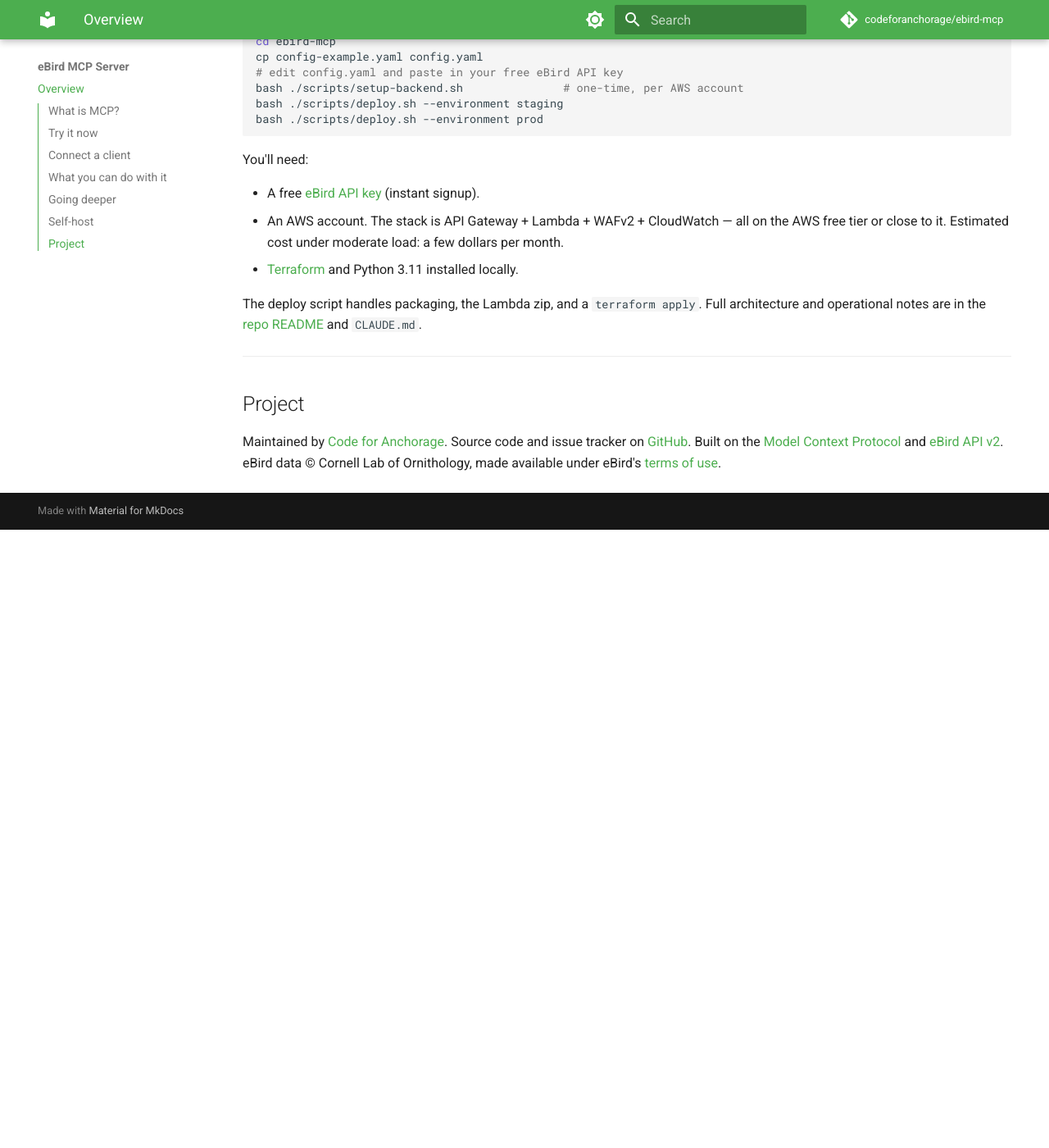
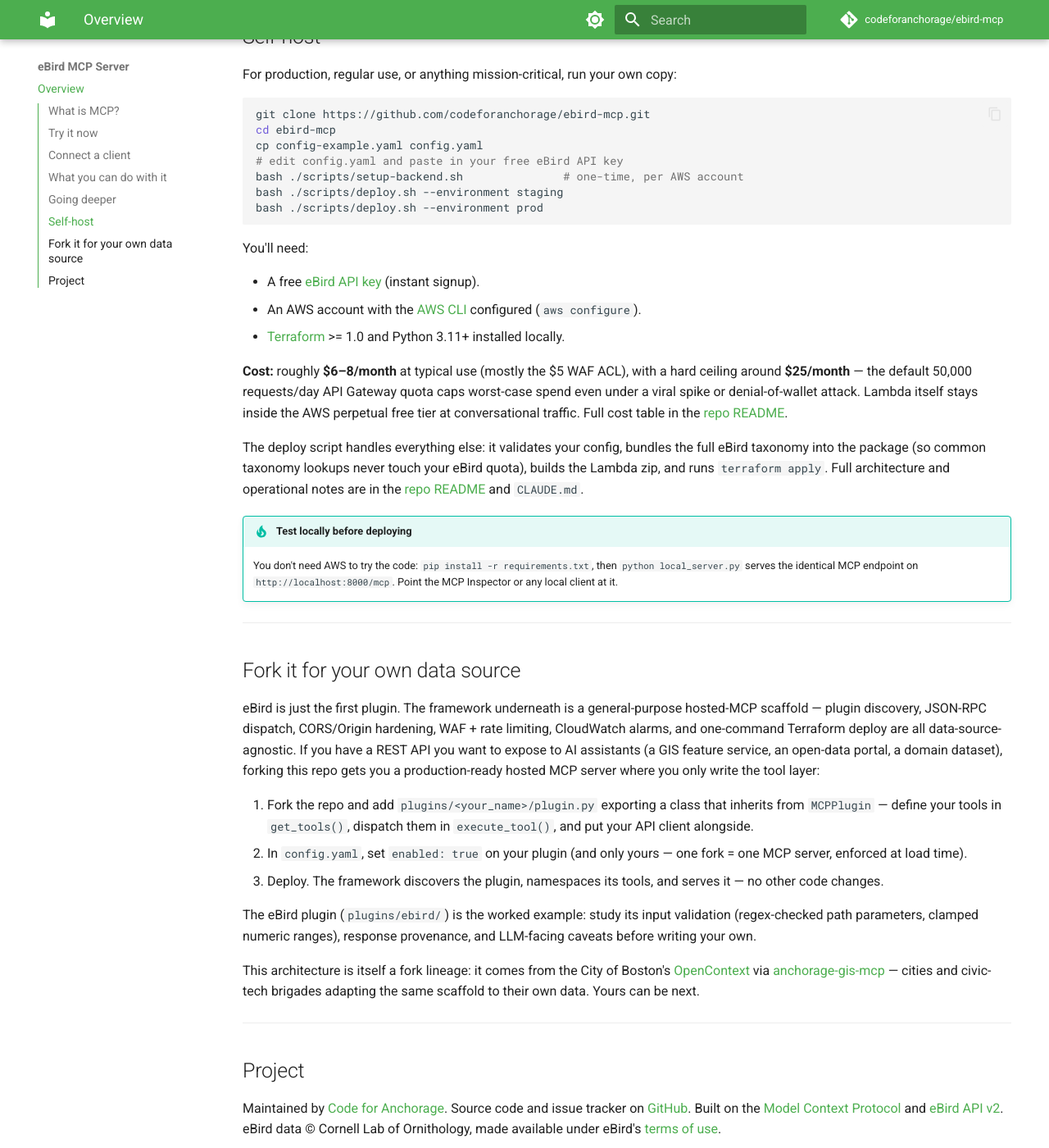
Before and after one commit to codeforanchorage/ebird-mcp, an MkDocs documentation site: the page built from docs/index.md, in a window 1280 px wide and 1400 px high, scrolled down 3988 px. Shown: the whole window at 82% size. Built offline with MkDocs 1.6.1 and Material for MkDocs 9.7.7, drawn with Linux system fonts in a browser that asks for light colours; comment, search, counter and statistics services are not loaded; before the commit the page ends 4634 px from its top, so only the background shows below that; some of the changed text lies outside the part shown.

Commit message:
docs site: address the fork-and-self-host audience
- New 'Fork it for your own data source' section: the framework is a
  general-purpose hosted-MCP scaffold; three steps to swap in your own
  plugin, with the eBird plugin as the worked example and the
  OpenContext -> anchorage-gis-mcp lineage called out.
- Self-host: add the AWS CLI prerequisite, real cost numbers with the
  $25/month hard ceiling, the taxonomy-bundle deploy step, and a
  local_server.py try-it-locally tip.
- Note that clients display tools with the ebird__ prefix.
- Project footer: thank the City of Boston (Santi Garces, Srihari
  Raman) and Ciara Adkins, matching the repo README credits.

Co-Authored-By: Claude Fable 5 <noreply@anthropic.com>

```diff
--- a/docs/index.md
+++ b/docs/index.md
@@ -226,6 +226,9 @@ The server exposes the same tool surface as the JS reference `ebird-mcp-server`,
 | `get_taxonomy` | eBird species codes, scientific and common names, taxonomy |
 | `get_taxonomy_forms` | Subspecies and form codes for a species |
 
+!!! note "Tool names in your client"
+    Clients show these tools with an `ebird__` prefix (e.g. `ebird__get_recent_observations`) — the server namespaces every tool by plugin automatically.
+
 Every response includes the upstream eBird URL it came from, the parameters sent, and a UTC retrieved-at timestamp — so your AI can attribute the data and you can verify it.
 
 The server also adds civic-AI safety caveats: it flags single-observer claims, absence-of-evidence patterns (eBird is opt-in, "no records" usually means "no birders looked"), region-deduped result misuse, notable-is-local rarity, and taxonomic ambiguity for hybrids and subspecies. These exist because LLMs answering questions about wildlife data are prone to over-confident pattern claims from sparse data.
@@ -267,13 +270,34 @@ bash ./scripts/deploy.sh --environment prod
 You'll need:
 
 - A free [eBird API key](https://ebird.org/api/keygen) (instant signup).
-- An AWS account. The stack is API Gateway + Lambda + WAFv2 + CloudWatch — all on the AWS free tier or close to it. Estimated cost under moderate load: a few dollars per month.
-- [Terraform](https://www.terraform.io/downloads) and Python 3.11 installed locally.
+- An AWS account with the [AWS CLI](https://aws.amazon.com/cli/) configured (`aws configure`).
+- [Terraform](https://www.terraform.io/downloads) >= 1.0 and Python 3.11+ installed locally.
 
-The deploy script handles packaging, the Lambda zip, and a `terraform apply`. Full architecture and operational notes are in the [repo README](https://github.com/codeforanchorage/ebird-mcp) and `CLAUDE.md`.
+**Cost:** roughly **$6–8/month** at typical use (mostly the $5 WAF ACL), with a hard ceiling around **$25/month** — the default 50,000 requests/day API Gateway quota caps worst-case spend even under a viral spike or denial-of-wallet attack. Lambda itself stays inside the AWS perpetual free tier at conversational traffic. Full cost table in the [repo README](https://github.com/codeforanchorage/ebird-mcp#cost).
+
+The deploy script handles everything else: it validates your config, bundles the full eBird taxonomy into the package (so common taxonomy lookups never touch your eBird quota), builds the Lambda zip, and runs `terraform apply`. Full architecture and operational notes are in the [repo README](https://github.com/codeforanchorage/ebird-mcp) and `CLAUDE.md`.
+
+!!! tip "Test locally before deploying"
+    You don't need AWS to try the code: `pip install -r requirements.txt`, then `python local_server.py` serves the identical MCP endpoint on `http://localhost:8000/mcp`. Point the MCP Inspector or any local client at it.
+
+---
+
+## Fork it for your own data source
+
+eBird is just the first plugin. The framework underneath is a general-purpose hosted-MCP scaffold — plugin discovery, JSON-RPC dispatch, CORS/Origin hardening, WAF + rate limiting, CloudWatch alarms, and one-command Terraform deploy are all data-source-agnostic. If you have a REST API you want to expose to AI assistants (a GIS feature service, an open-data portal, a domain dataset), forking this repo gets you a production-ready hosted MCP server where you only write the tool layer:
+
+1. Fork the repo and add `plugins/<your_name>/plugin.py` exporting a class that inherits from `MCPPlugin` — define your tools in `get_tools()`, dispatch them in `execute_tool()`, and put your API client alongside.
+2. In `config.yaml`, set `enabled: true` on your plugin (and only yours — one fork = one MCP server, enforced at load time).
+3. Deploy. The framework discovers the plugin, namespaces its tools, and serves it — no other code changes.
+
+The eBird plugin (`plugins/ebird/`) is the worked example: study its input validation (regex-checked path parameters, clamped numeric ranges), response provenance, and LLM-facing caveats before writing your own.
+
+This architecture is itself a fork lineage: it comes from the City of Boston's [OpenContext](https://github.com/CityOfBoston/OpenContext) via [anchorage-gis-mcp](https://github.com/codeforanchorage/anchorage-gis-mcp) — cities and civic-tech brigades adapting the same scaffold to their own data. Yours can be next.
 
 ---
 
 ## Project
 
 Maintained by [Code for Anchorage](https://codeforanchorage.org). Source code and issue tracker on [GitHub](https://github.com/codeforanchorage/ebird-mcp). Built on the [Model Context Protocol](https://modelcontextprotocol.io) and [eBird API v2](https://documenter.getpostman.com/view/664302/S1ENwy59). eBird data © Cornell Lab of Ornithology, made available under eBird's [terms of use](https://www.birds.cornell.edu/home/ebird-data-access-terms-of-use/).
+
+With thanks to the **City of Boston** — CIO **Santi Garces** and OpenContext author **Srihari Raman** — whose [OpenContext](https://github.com/CityOfBoston/OpenContext) project pioneered the plugin architecture this server is built on, and to **Ciara Adkins**, whose [moonbirdai/ebird-mcp-server](https://github.com/moonbirdai/ebird-mcp-server) defined the original eBird tool surface.
```
